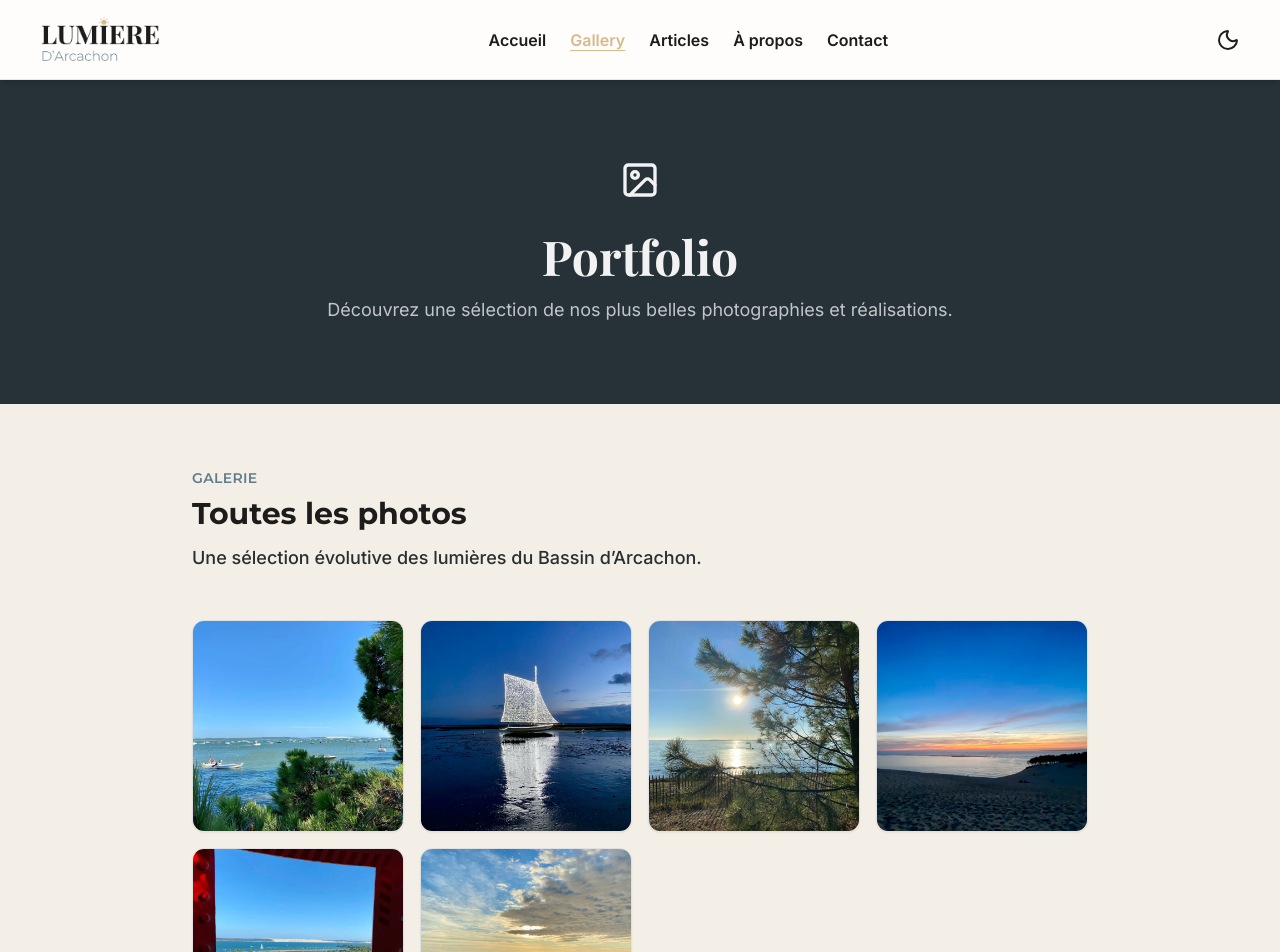
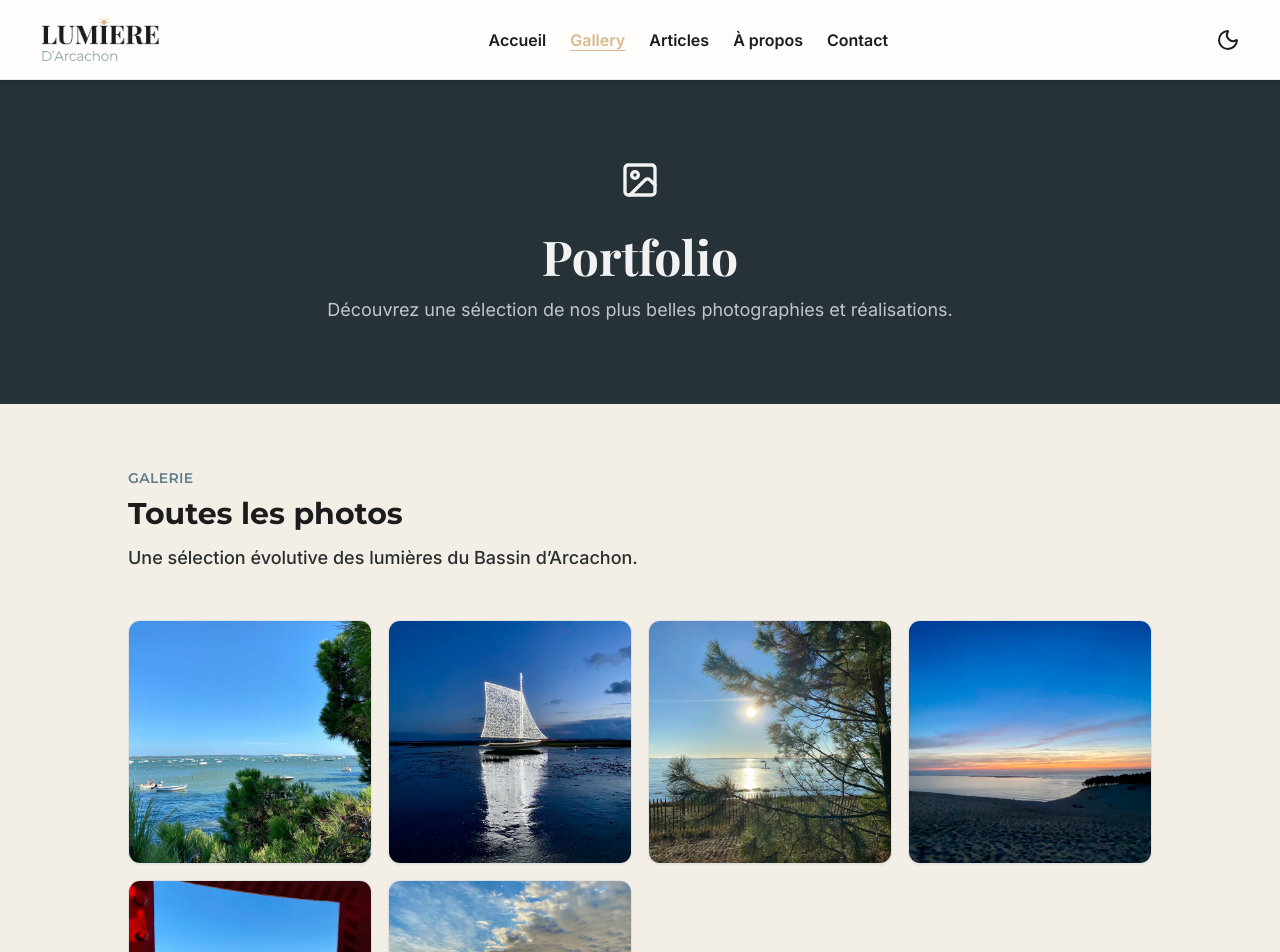
Before and after one commit to julienlisita/lumieredarcachon, a Next.js app: page /gallery in a window 1280 px wide. Shown: the top 952 px of the page. Built offline with nearby package versions, Linux system fonts and the light colour scheme; a web font is replaced by a local one.

Commit message:
refactor(gallery): remove unnecessary max-width constraint

```diff
--- a/src/components/gallery/GallerySection.tsx
+++ b/src/components/gallery/GallerySection.tsx
@@ -41,7 +41,7 @@ export default function GallerySection() {
 
   return (
     <Section labelledBy="gallery-title" describedBy="gallery-subtitle">
-      <SectionWrapper className="max-w-6xl mx-auto">
+      <SectionWrapper>
         <HeaderBlock
           align="left"
           eyebrow="Galerie"
```
